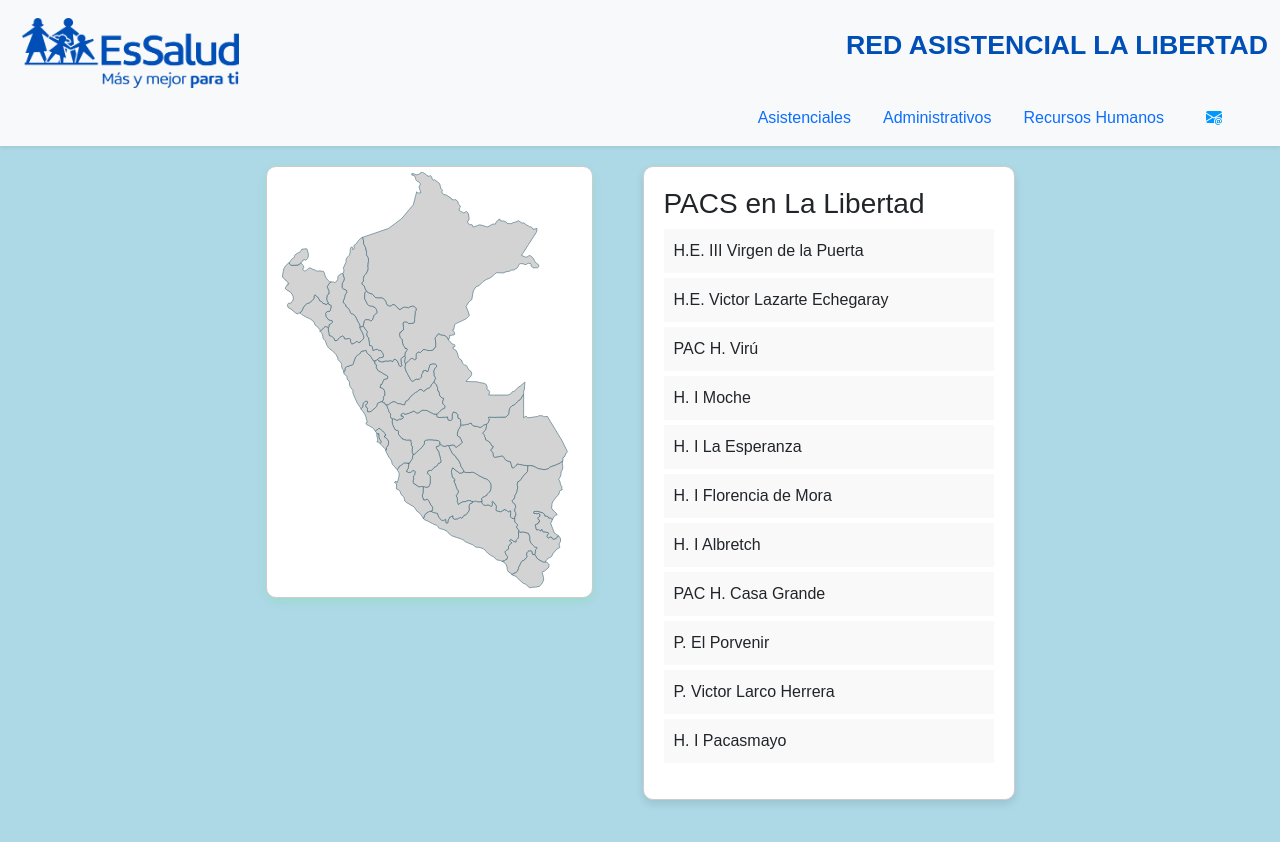
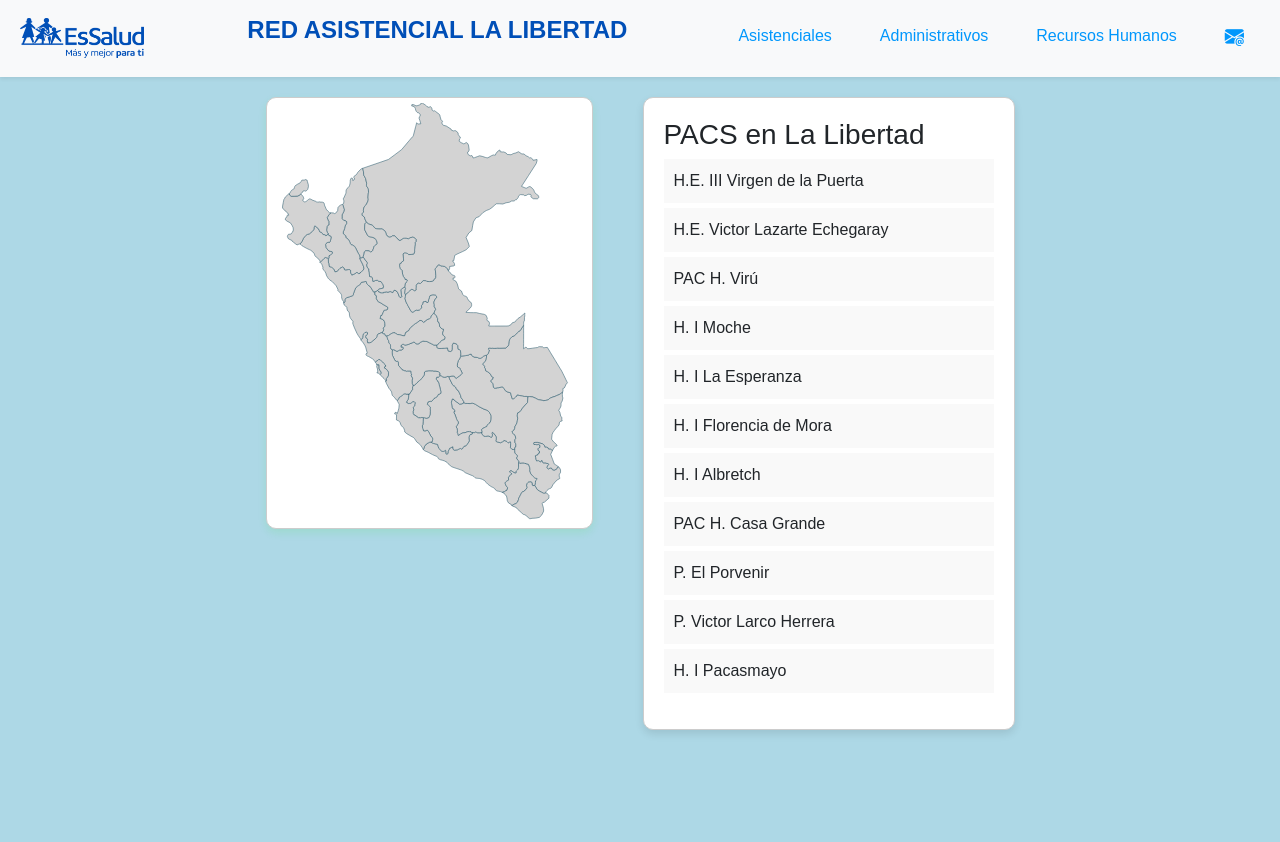
Before and after one commit to SebRiosESSALUD/PortalRallVue3, a Vue app: page /portalweb/pacs in a window 1280 px wide. Shown: the top 842 px of the page. Built offline with nearby package versions, Linux system fonts and the light colour scheme; what bootstrap-vue-next would draw is missing.

Commit message:
correoEnlace

```diff
--- a/src/components/HeaderRall.vue
+++ b/src/components/HeaderRall.vue
@@ -2,8 +2,12 @@
   <nav class="navbar bg-light shadow-sm">
     <div class="container-fluid d-flex justify-content-between align-items-center">
       <!-- Logo y nombre -->
-      <div class="d-flex align-items-center">
-        <img src="/logo-main.png" alt="Logo" class="logo-image me-2">
+      <div class="d-flex align-items-center logo-container">
+        <img
+          src="/logo-main.png"
+          alt="Logo"
+          class="logo-image me-2"
+        >
       </div>
 
       <div class="titulo">
@@ -14,75 +18,72 @@
       <div class="ms-auto d-flex">
         <ul class="nav">
           <!-- Dropdowns dinámicos desde JSON -->
-          <li v-for="dropdown in dropdowns" :key="dropdown.label" class="nav-item dropdown">
+          <li
+            v-for="dropdown in dropdowns"
+            :key="dropdown.label"
+            class="nav-item dropdown"
+            @mouseenter="toggleDropdown(dropdown, true)"
+            @mouseleave="toggleDropdown(dropdown, false)"
+          >
             <a
               class="nav-link dropdown-toggle"
               href="#"
-              @mouseover="showDropdown($event)"
-              @mouseout="hideDropdown($event)"
+              role="button"
             >
               {{ dropdown.label }}
             </a>
-            <ul class="dropdown-menu">
+            <ul
+              class="dropdown-menu"
+              :class="{ 'show': dropdown.active }"
+            >
               <li
-                v-for="item in dropdown.items" :key="item.href">
-                <a v-if="item.label != 'PACS' & item.label != 'ANEXOS'"
+                v-for="item in dropdown.items"
+                :key="item.href"
+              >
+                <!-- Renderiza items con href válidos -->
+                <a
+
                   class="dropdown-item"
-                  target="blank"
                   :href="item.href"
+                  target="_blank"
                 >
                   {{ item.label }}
                 </a>
-                <router-link v-else-if="item.label == 'Anexos'"
-                  to="/anexos"
-                  class="dropdown-item"
+
+
+
+                <!-- Renderiza items sin href como texto estático -->
+                <span
+                  class="dropdown-item disabled"
+                  style="cursor: default; color: #6c757d;"
                 >
-                ANEXOS
-                </router-link>
-                <router-link v-else
-                  to="/pacs"
-                  class="dropdown-item"
-                >
-                PACS
-                </router-link>
+                  {{ item.label }}
+                </span>
               </li>
             </ul>
           </li>
-
-          <!-- Enlaces fijos
-          <li class="nav-item">
-            <router-link
-              to="/pacs"
-              class="nav-link fixed-link"
-            >
-              PACS
-            </router-link>
-          </li>
-          <li class="nav-item">
-            <router-link
-              to="/anexos"
-              class="nav-link fixed-link"
-            >
-              ANEXOS
-            </router-link>
-          </li>-->
 
           <!-- Dropdown de correos (fijo) -->
           <li class="nav-item dropdown">
             <a
               class="nav-link dropdown-toggle"
               href="#"
-              @mouseover="showDropdown($event)"
-              @mouseout="hideDropdown($event)"
+              role="button"
+              @mouseenter="correoActive = true"
+              @mouseleave="correoActive = false"
             >
               <i class="bi bi-envelope-at-fill"></i>
             </a>
-            <ul class="dropdown-menu">
+            <ul
+              class="dropdown-menu"
+              :class="{ 'show': correoActive }"
+            >
+              <!-- Items de correo -->
               <li>
                 <a
                   class="dropdown-item"
-                  target="blank"
-                  href="https://correo.essalid.gob.pe/"
+                  href="https://correo.essalud.gob.pe/"
+                  target="_blank"
                 >
                   Zymbra
                 </a>
@@ -90,8 +91,8 @@
               <li>
                 <a
                   class="dropdown-item"
-                  target="blank"
                   href="https://go.microsoft.com/fwlink/p/?linkid=2125442"
+                  target="_blank"
                 >
                   Outlook
                 </a>
@@ -106,53 +107,80 @@
 
 <script>
 export default {
-  name: "NavBar",
+  name: "HeaderRall",
   data() {
     return {
       dropdowns: [],
+      correoActive: false
     };
   },
   async created() {
     try {
-      const response = await fetch('/portalweb/header.json'); // ✅ Carga desde `public/`
+      const response = await fetch("/header.json");
       if (!response.ok) throw new Error("No se pudo cargar header.json");
 
       const data = await response.json();
-      console.log("✅ header.json cargado:", data); // 🛠️ Debug en consola
-
-      this.dropdowns = data;
+      this.dropdowns = data.map(d => ({ ...d, active: false }));
+      console.log("Datos cargados:", this.dropdowns);
     } catch (error) {
-      console.error("❌ Error al cargar header.json:", error);
+      console.error("Error al cargar header.json:", error);
     }
   },
-
+  methods: {
+    toggleDropdown(dropdown, show) {
+      dropdown.active = show;
+    }
+  }
 };
 </script>
 
-
-
-<style>
-/* Estilos generales */
-.logo-image {
-  margin: 10px;
-  height: 70px;
-  object-fit: contain;
+<style scoped>
+/* Corrección del CSS para dropdowns */
+.dropdown-menu {
+  margin-top: 0;
+  border: 1px solid #dee2e6;
+  border-radius: 0.25rem;
+  display: none;
+  min-width: 160px;
 }
 
+.dropdown-menu.show {
+  display: block;
+}
+
+/* Estilos del logo */
+.logo-container {
+  padding: 0.5rem;
+}
+
+.logo-image {
+  height: 40px;
+  max-width: 100%;
+  object-fit: contain;
+  margin-right: 1rem;
+}
+
+/* Estilos del título */
 .titulo {
   color: #004fb7;
-  margin-left: 27%;
+  margin-left: auto;
   font-weight: 700;
-  font-size: 20pt;
-  text-transform:uppercase;
+  font-size: 18pt;
+  text-transform: uppercase;
+  white-space: nowrap;
+  padding: 0 1rem;
 }
 
-/* Estilos para enlaces */
+/* Estilos de navegación */
+.navbar {
+  min-height: 65px;
+}
+
 .nav-link {
   color: #0197fc;
-  padding: 1rem 2rem;
+  padding: 1rem 1.5rem;
   position: relative;
-  transition: all 0.3s cubic-bezier(0.25, 0.8, 0.5, 1);
+  transition: all 0.3s ease;
 }
 
 .nav-link::after {
@@ -167,12 +195,12 @@ export default {
   transition: transform 0.3s ease;
 }
 
-/* Efecto hover para todos los enlaces (incluyendo fijos y dropdowns) */
+/* Efecto hover */
 .nav-link:hover,
 .nav-link:focus,
 .nav-link.dropdown-toggle:hover,
 .nav-link.dropdown-toggle:focus {
-  color: #003366 !important;
+  color: #003366;
   font-size: 1.05em;
 }
 
@@ -183,61 +211,25 @@ export default {
   transform: scaleX(1);
 }
 
-/* Estilos específicos para enlaces fijos (PACS, ANEXOS) */
-.nav-link.fixed-link {
-  color: #0197fc;
-}
-
-.nav-link.fixed-link:hover::after {
-  background-color: #003366;
-}
-
-/* Estilos para ícono de correo */
-.dropdown-toggle > i {
-  color: #0197fc;
-  margin-left: 10px;
-  margin-right: 30px;
-}
-
-.dropdown-toggle:hover > i,
-.dropdown-toggle:focus > i {
-  color: #003366;
-}
-
-/* Estilos para dropdowns */
+/* Estilos dropdown */
 .dropdown-item {
   color: #000;
   padding: 0.5rem 1.5rem;
-  position: relative;
-  transition: all 0.3s cubic-bezier(0.25, 0.8, 0.5, 1);
 }
 
-.dropdown-item::after {
-  content: '';
-  position: absolute;
-  left: 0;
-  bottom: -4px;
-  width: 100%;
-  height: 2px;
-  background-color: #003366;
-  transform: scaleX(0);
-  transition: transform 0.3s ease;
-}
-
-.dropdown-item:hover,
-.dropdown-item:focus {
+.dropdown-item:hover {
   color: #003366;
   font-size: 1.03em;
 }
 
-.dropdown-menu {
-  margin-top: 0;
-  border: 1px solid #dee2e6;
-  border-radius: 0.25rem;
-  display: none;
+/* Ícono de correo */
+.dropdown-toggle > i {
+  color: #0197fc;
+  font-size: 1.2em;
+  transition: color 0.3s ease;
 }
 
-.dropdown:hover .dropdown-menu {
-  display: block;
+.dropdown:hover > .dropdown-toggle > i {
+  color: #003366;
 }
 </style>
```
